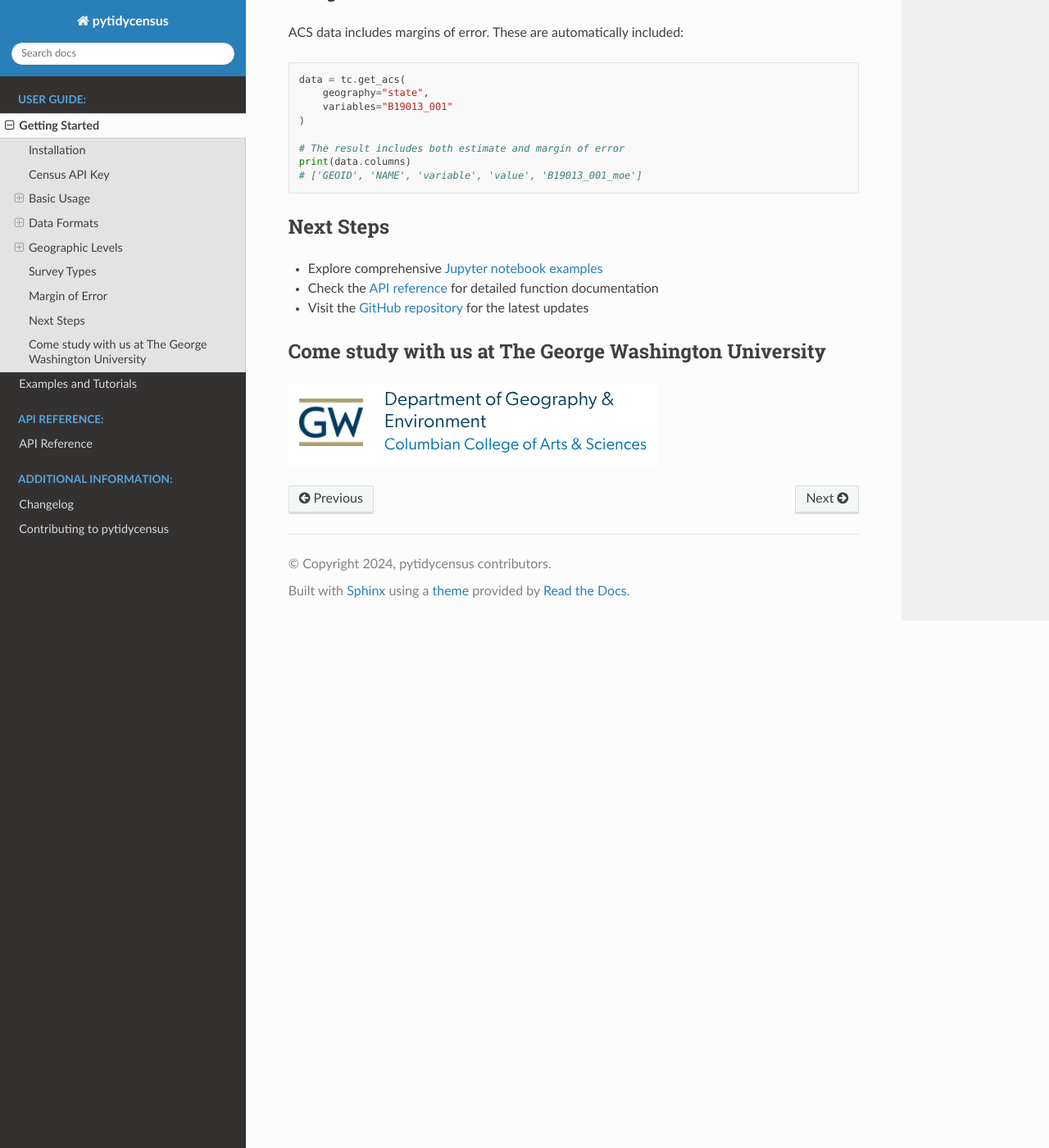
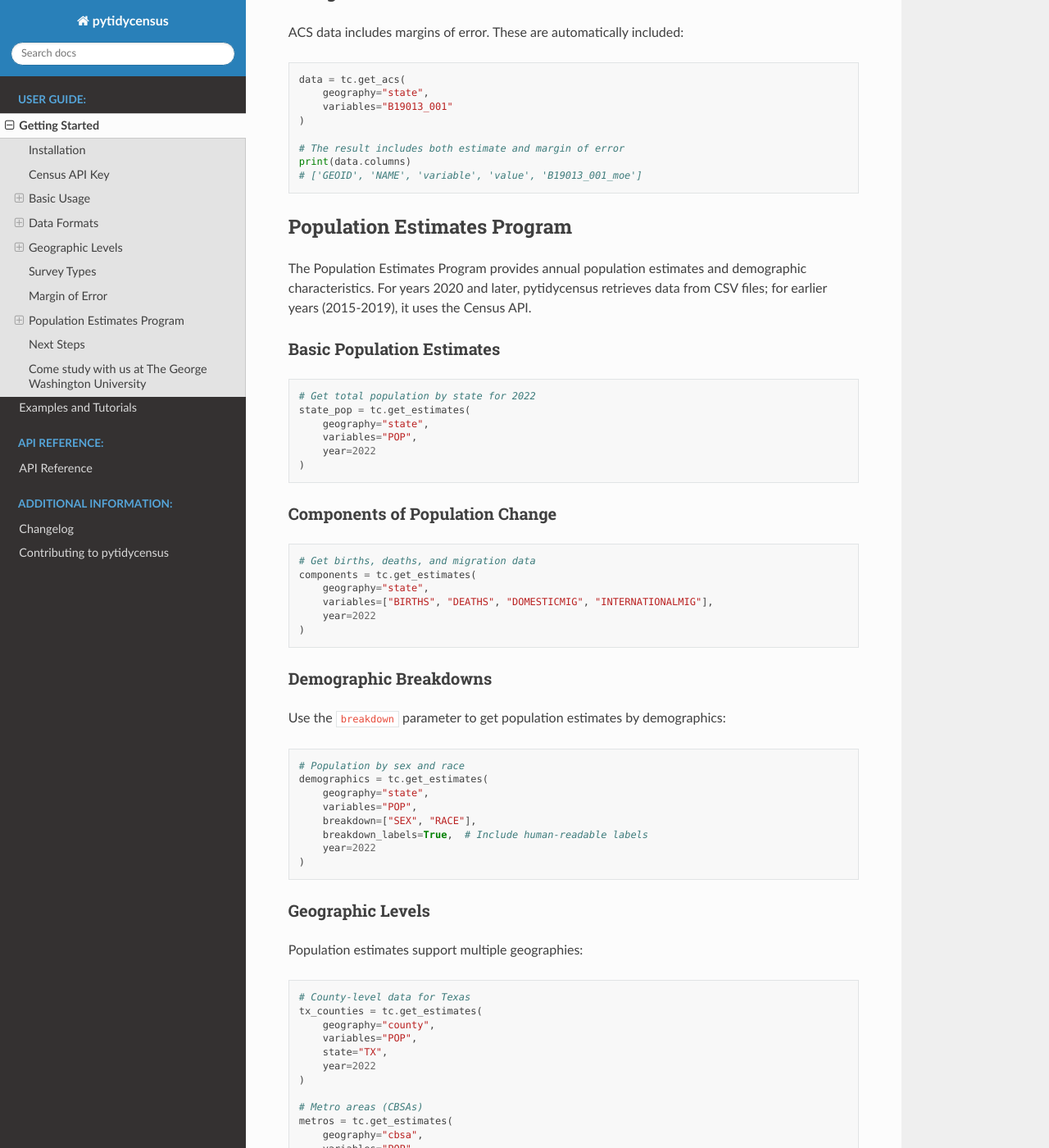
Before and after one commit to mmann1123/pytidycensus, a Sphinx documentation site: the page built from docs/getting_started.md, in a window 1280 px wide and 1400 px high, scrolled down 3837 px. Shown: the whole window at 82% size. Built offline with Sphinx 7.4.7 and the Read the Docs theme 3.1.0, drawn with Linux system fonts in a browser that asks for light colours; pages that are not in the unit, such as notebooks, are missing from menus; some of the changed text lies outside the part shown.

Commit message:
update docs manual pypi trigger

````diff
--- a/docs/getting_started.md
+++ b/docs/getting_started.md
@@ -194,6 +194,113 @@ print(data.columns)
 # ['GEOID', 'NAME', 'variable', 'value', 'B19013_001_moe']
 ```
 
+## Population Estimates Program
+
+The Population Estimates Program provides annual population estimates and demographic characteristics. For years 2020 and later, pytidycensus retrieves data from CSV files; for earlier years (2015-2019), it uses the Census API.
+
+### Basic Population Estimates
+
+```python
+# Get total population by state for 2022
+state_pop = tc.get_estimates(
+    geography="state",
+    variables="POP",
+    year=2022
+)
+```
+
+### Components of Population Change
+
+```python
+# Get births, deaths, and migration data
+components = tc.get_estimates(
+    geography="state",
+    variables=["BIRTHS", "DEATHS", "DOMESTICMIG", "INTERNATIONALMIG"],
+    year=2022
+)
+```
+
+### Demographic Breakdowns
+
+Use the `breakdown` parameter to get population estimates by demographics:
+
+```python
+# Population by sex and race
+demographics = tc.get_estimates(
+    geography="state",
+    variables="POP",
+    breakdown=["SEX", "RACE"],
+    breakdown_labels=True,  # Include human-readable labels
+    year=2022
+)
+```
+
+### Geographic Levels
+
+Population estimates support multiple geographies:
+
+```python
+# County-level data for Texas
+tx_counties = tc.get_estimates(
+    geography="county",
+    variables="POP",
+    state="TX",
+    year=2022
+)
+
+# Metro areas (CBSAs)
+metros = tc.get_estimates(
+    geography="cbsa",
+    variables="POP",
+    year=2022
+)
+```
+
+### Time Series Data
+
+Get population estimates across multiple years:
+
+```python
+# Time series for states from 2020-2023
+time_series = tc.get_estimates(
+    geography="state",
+    variables="POP",
+    time_series=True,
+    vintage=2023
+)
+```
+
+### Data Products
+
+Use the `product` parameter to specify the type of data:
+
+```python
+# Basic population totals (default)
+population = tc.get_estimates(
+    geography="state",
+    product="population",  # or omit for default
+    variables="POP",
+    year=2022
+)
+
+# Components of population change
+components = tc.get_estimates(
+    geography="state",
+    product="components",
+    variables=["BIRTHS", "DEATHS"],
+    year=2022
+)
+
+# Population characteristics by demographics
+characteristics = tc.get_estimates(
+    geography="state",
+    product="characteristics",
+    variables="POP",
+    breakdown=["SEX"],
+    year=2022
+)
+```
+
 ## Next Steps
 
 - Explore comprehensive [Jupyter notebook examples](examples.rst)
````
Also changed, not shown: README.md (+37 -0 lines), 2 other files.
